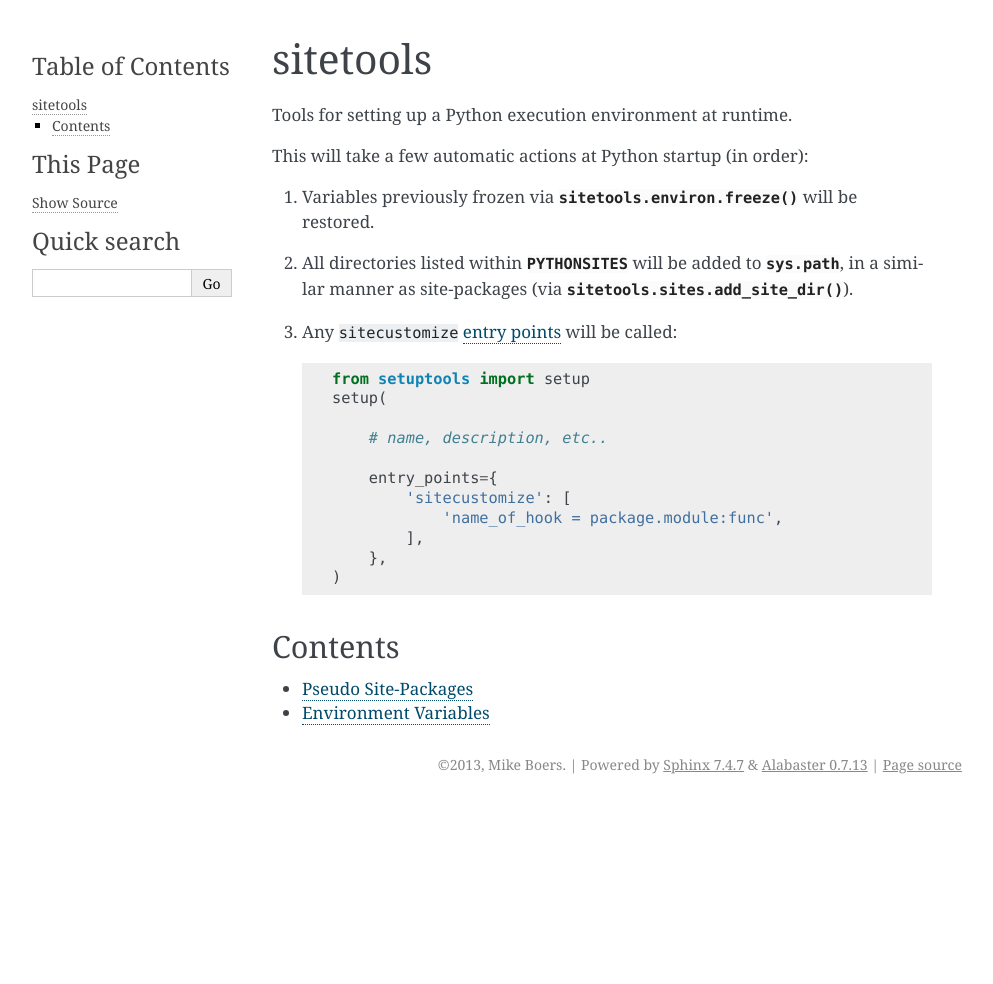
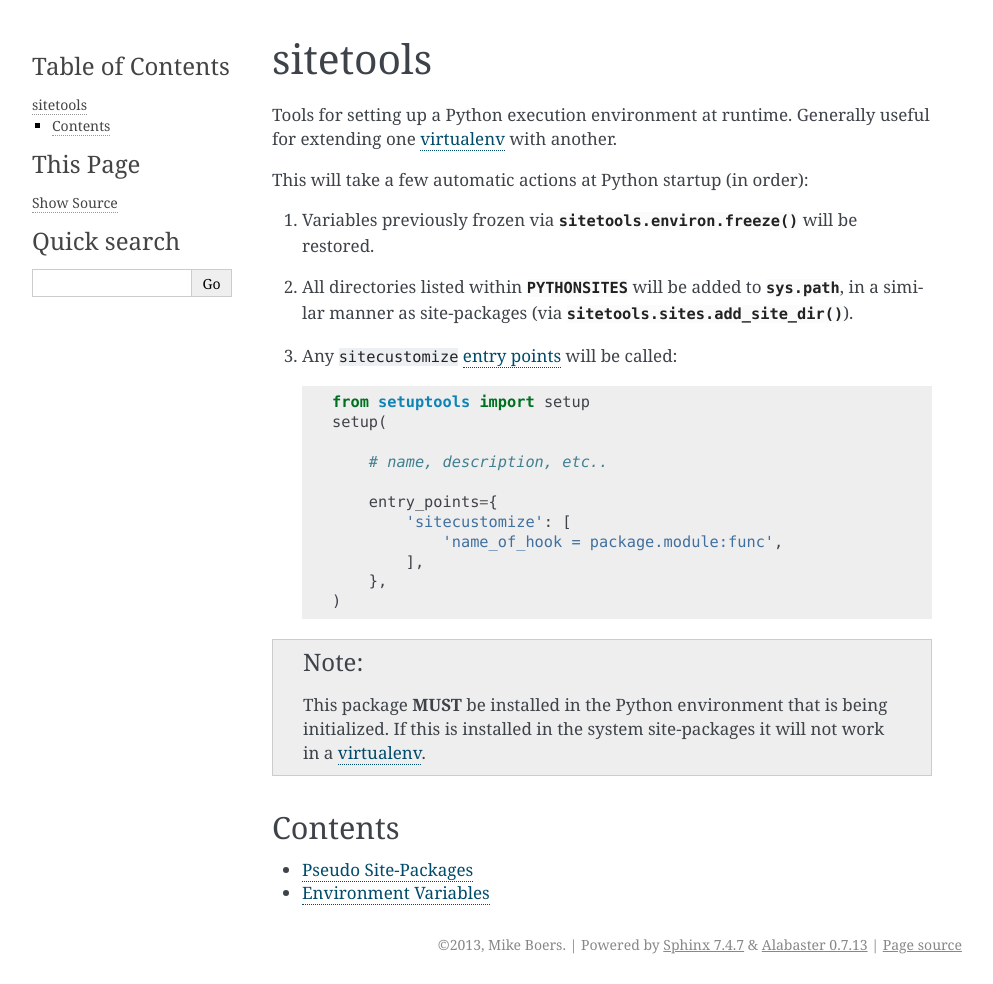
Before and after one commit to vfxetc/sitetools, a Sphinx documentation site: the page built from docs/index.rst, in a window 1280 px wide. Shown: the whole page, without its empty margins (148-1141 px from the left). Built offline with Sphinx 7.4.7, drawn with Linux system fonts in a browser that asks for light colours; before the commit the page ends 900 px from its top, so only the background shows below that.

Commit message:
Add a caveat to the docs

```diff
--- a/docs/index.rst
+++ b/docs/index.rst
@@ -3,7 +3,8 @@
 sitetools
 =========
 
-Tools for setting up a Python execution environment at runtime.
+Tools for setting up a Python execution environment at runtime. Generally useful
+for extending one virtualenv_ with another.
 
 This will take a few automatic actions at Python startup (in order):
 
@@ -29,7 +30,15 @@ This will take a few automatic actions at Python startup (in order):
     )
 
 
+.. note::
+    This package **MUST** be installed in the Python environment that is
+    being initialized. If this is installed in the system site-packages it
+    will not work in a virtualenv_.
+
+
 .. _entry points: http://pythonhosted.org/setuptools/setuptools.html#dynamic-discovery-of-services-and-plugins
+.. _virtualenv: https://pypi.python.org/pypi/virtualenv
+
 
 Contents
 --------
```
